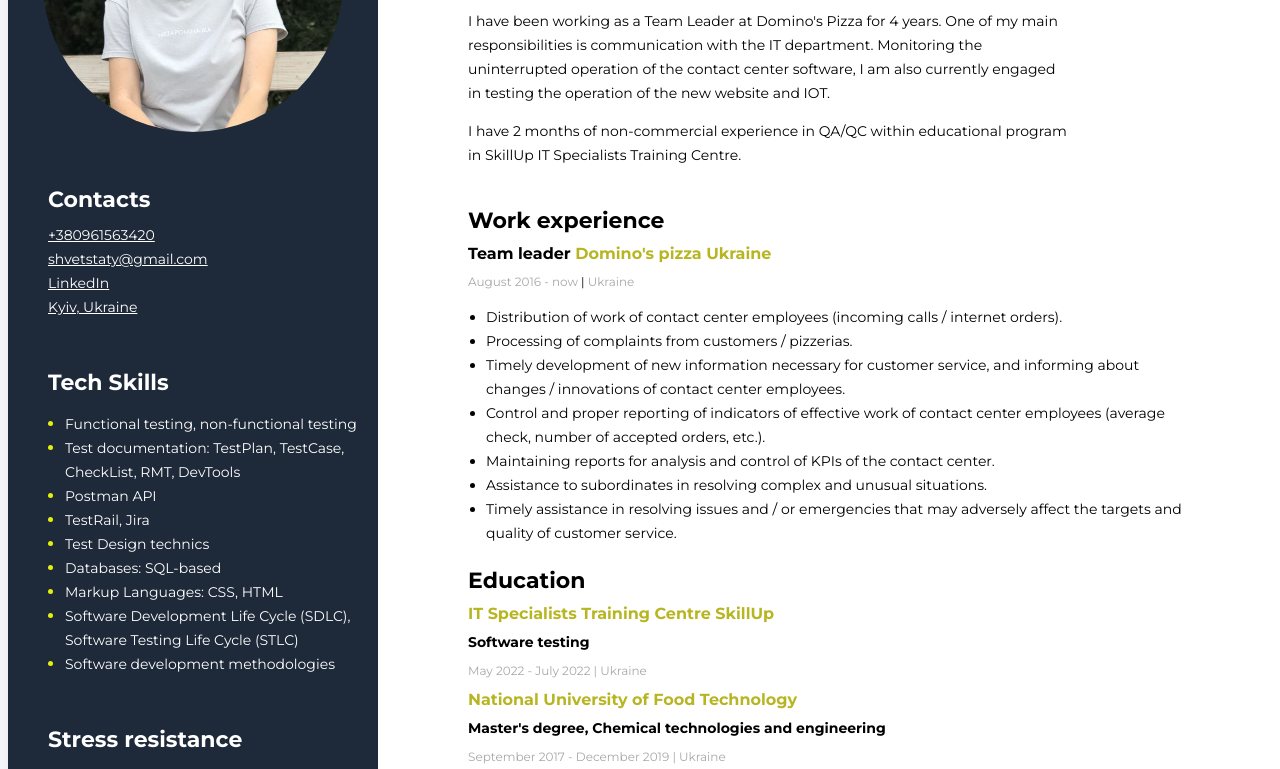
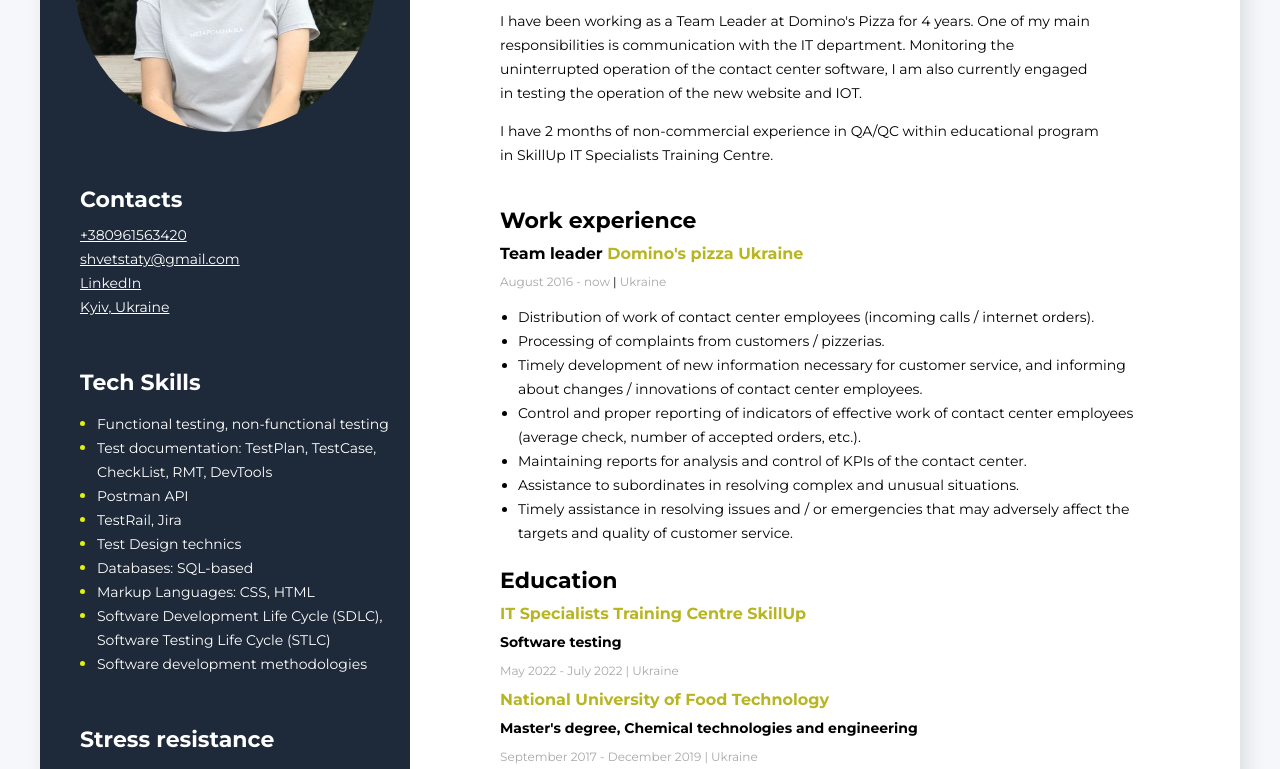
Before and after one commit to VadymDenysiuk/qa, a plain HTML site: page index.html in a window 1280 px wide. Shown: the part 216-985 px from the top of the page. Drawn offline with Linux system fonts and the light colour scheme.

Commit message:
change width

```diff
--- a/css/styles.css
+++ b/css/styles.css
@@ -3,13 +3,14 @@ body {
   font-family: "Montserrat", sans-serif;
   background-color: #f5f7fa;
   height: auto;
-  width: 100%;
+  display: flex;
+  justify-content: center;
 }
 .project-description {margin:0;}
 .main-section {
   display: flex;
   flex-direction: row-reverse;
-  width: 100%;
+  width: 1200px;
   justify-content: start;
   background-color: #fff;
   /* margin: 40px auto; */
```
